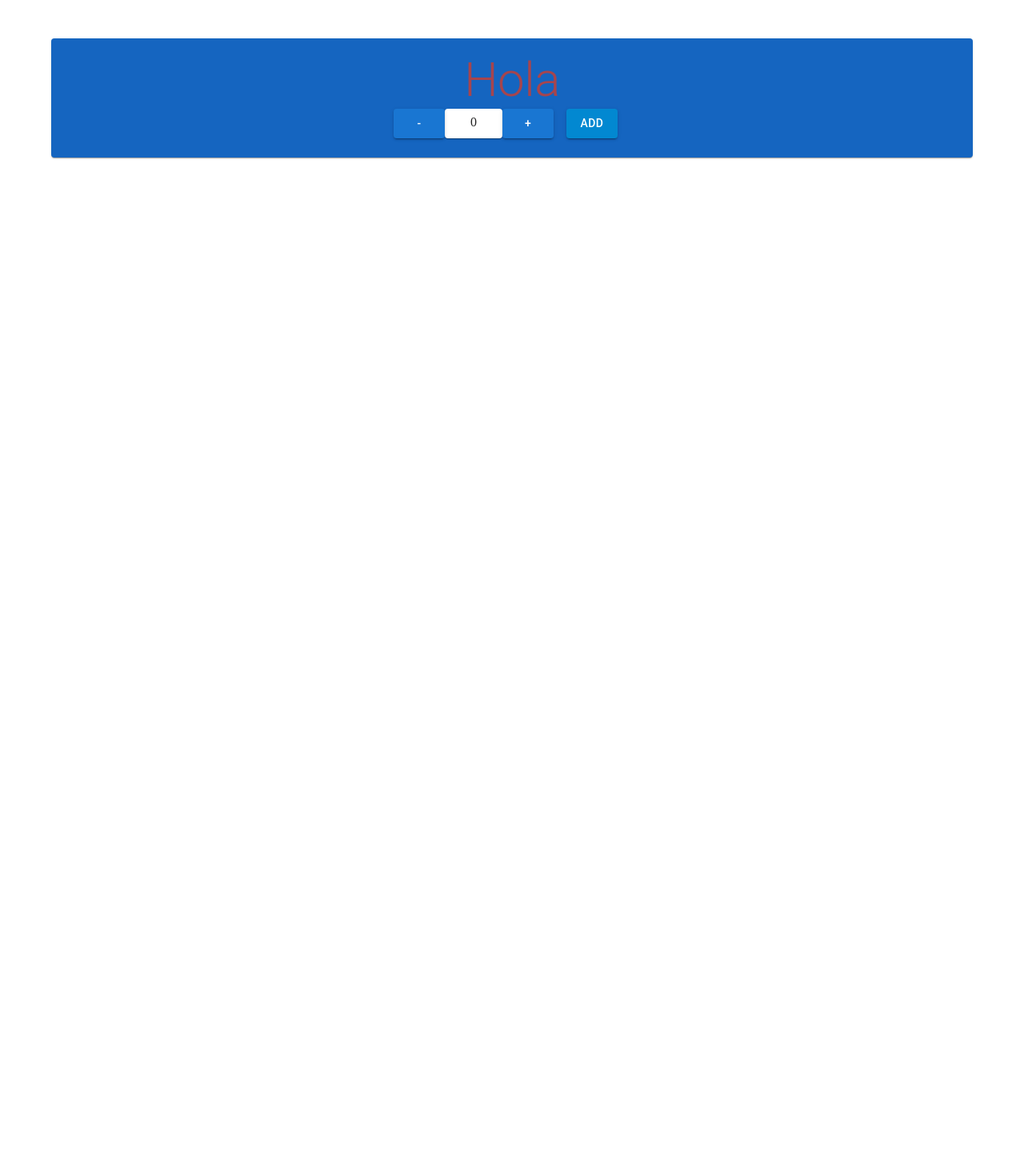
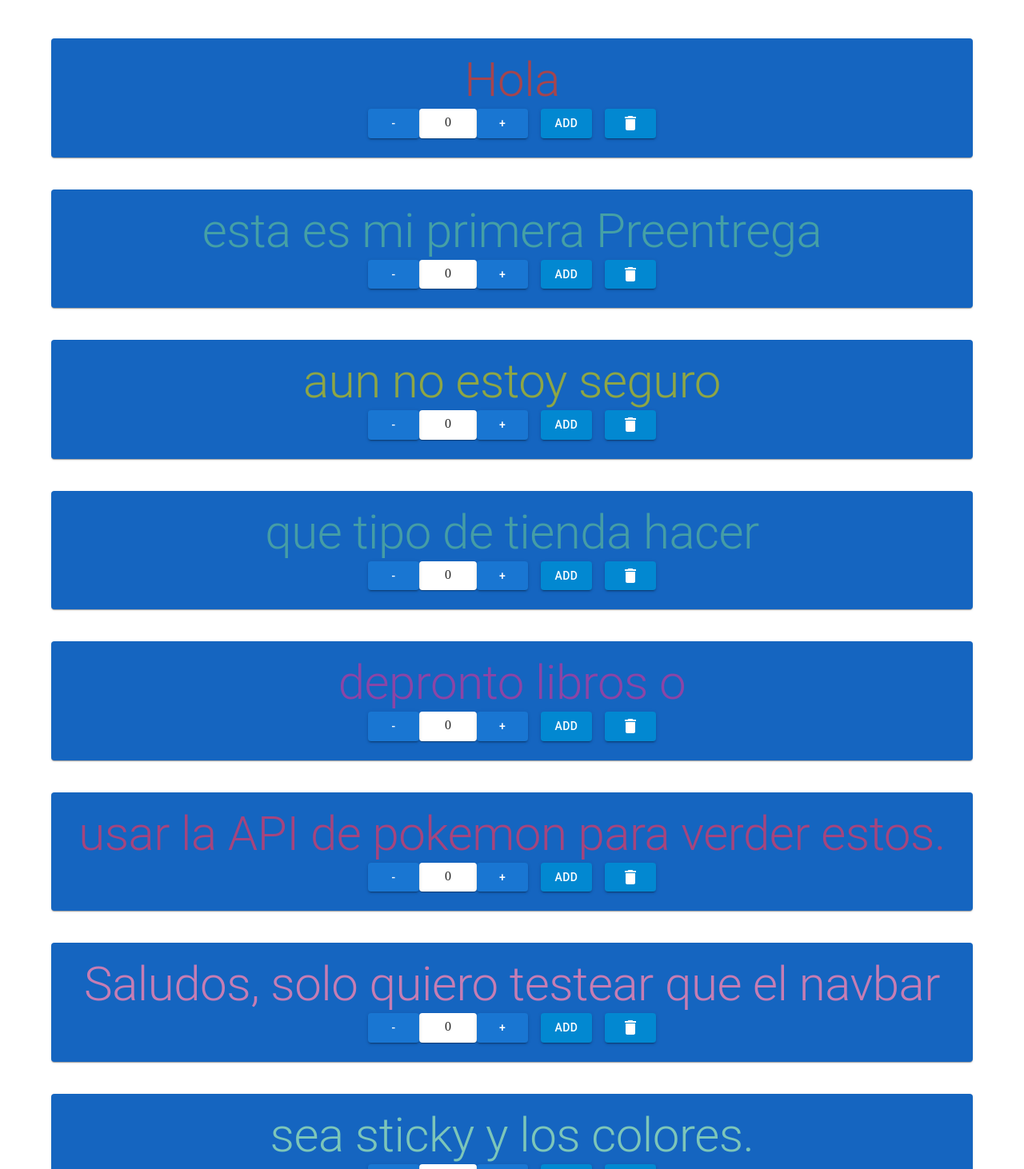
Before and after one commit to AlfredoMc95/PreEntrega1AlfredoMartinez, a React (Vite) app: page / in a window 1280 px wide. Shown: the part 80-1542 px from the top of the page at 80% size. Before the commit the page ends 800 px from the top, so only its background shows below. Built offline with nearby package versions, Linux system fonts and the light colour scheme.

Commit message:
Delete items button

```diff
--- a/public/json/jsonTest.json
+++ b/public/json/jsonTest.json
@@ -1,10 +1,10 @@
 [
-    {"text":"Hola","color":"#a6454e"},
-    {"text":"esta es mi primera Preentrega","color":"#45a0a6"},
-    {"text":"aun no estoy seguro","color":"#8ea645"},
-    {"text":"que tipo de tienda hacer","color":"#459da6"},
-    {"text":"depronto libros o","color":"#8c45a6"},
-    {"text":"usar la API de pokemon para verder estos.","color":"#a6457d"},
-    {"text":"Saludos, solo quiero testear que el navbar","color":"#c67db3"},
-    {"text":"sea sticky y los colores.","color":"#7dc6b9"}
+    {"text":"Hola","color":"#a6454e","id":1},
+    {"text":"esta es mi primera Preentrega","color":"#45a0a6","id":2},
+    {"text":"aun no estoy seguro","color":"#8ea645","id":3},
+    {"text":"que tipo de tienda hacer","color":"#459da6","id":4},
+    {"text":"depronto libros o","color":"#8c45a6","id":5},
+    {"text":"usar la API de pokemon para verder estos.","color":"#a6457d","id":6},
+    {"text":"Saludos, solo quiero testear que el navbar","color":"#c67db3","id":7},
+    {"text":"sea sticky y los colores.","color":"#7dc6b9","id":8}
 ]
--- a/src/components/card/card.jsx
+++ b/src/components/card/card.jsx
@@ -5,6 +5,7 @@ import Typography from "@mui/material/Typography";
 import Button from "@mui/material/Button";
 import Box from "@mui/material/Box";
 import Paper from "@mui/material/Paper";
+import DeleteIcon from "@mui/icons-material/Delete";
 
 const card = ({ color, greeeting, setCount, countCart }) => {
   const [product, setProduct] = useState(0);
@@ -16,6 +17,10 @@ const card = ({ color, greeeting, setCount, countCart }) => {
   };
   const addToCart = () => {
     setCount((countCart = product));
+  };
+  const deleteItems = () => {
+    setCount(0);
+    setProduct(0);
   };
   return (
     <Card
@@ -53,6 +58,9 @@ const card = ({ color, greeeting, setCount, countCart }) => {
           >
             add
           </Button>
+          <Button onClick={deleteItems} variant="contained" color="info">
+            <DeleteIcon />
+          </Button>
         </Box>
       </CardContent>
     </Card>
--- a/src/components/itemListContainer/ItemListContainer.jsx
+++ b/src/components/itemListContainer/ItemListContainer.jsx
@@ -4,24 +4,29 @@ import { useEffect, useState } from "react";
 import { linkProducts } from "../url/urls";
 
 const itemListContainer = ({ setCount, countCart }) => {
-  const [mesages, setMesages] = useState([]);
+  const [mesage, setMesage] = useState([]);
   const fetchData = () => {
     fetch(linkProducts)
       .then((datos) => datos.json())
-      .then((respuesta) => setMesages(respuesta));
+      .then((respuesta) => setMesage(respuesta));
   };
+
   useEffect(() => {
     fetchData();
   }, []);
-  console.log(mesages);
+
   return (
     <Container sx={{ py: 10 }}>
-      <Card
-        greeeting="Hola"
-        color="#a6454e"
-        setCount={setCount}
-        countCart={countCart}
-      />
+      {mesage.map((mesages) => {
+        return (
+          <Card
+            greeeting={mesages.text}
+            color={mesages.color}
+            setCount={setCount}
+            countCart={countCart}
+          />
+        );
+      })}
     </Container>
   );
 };
```
